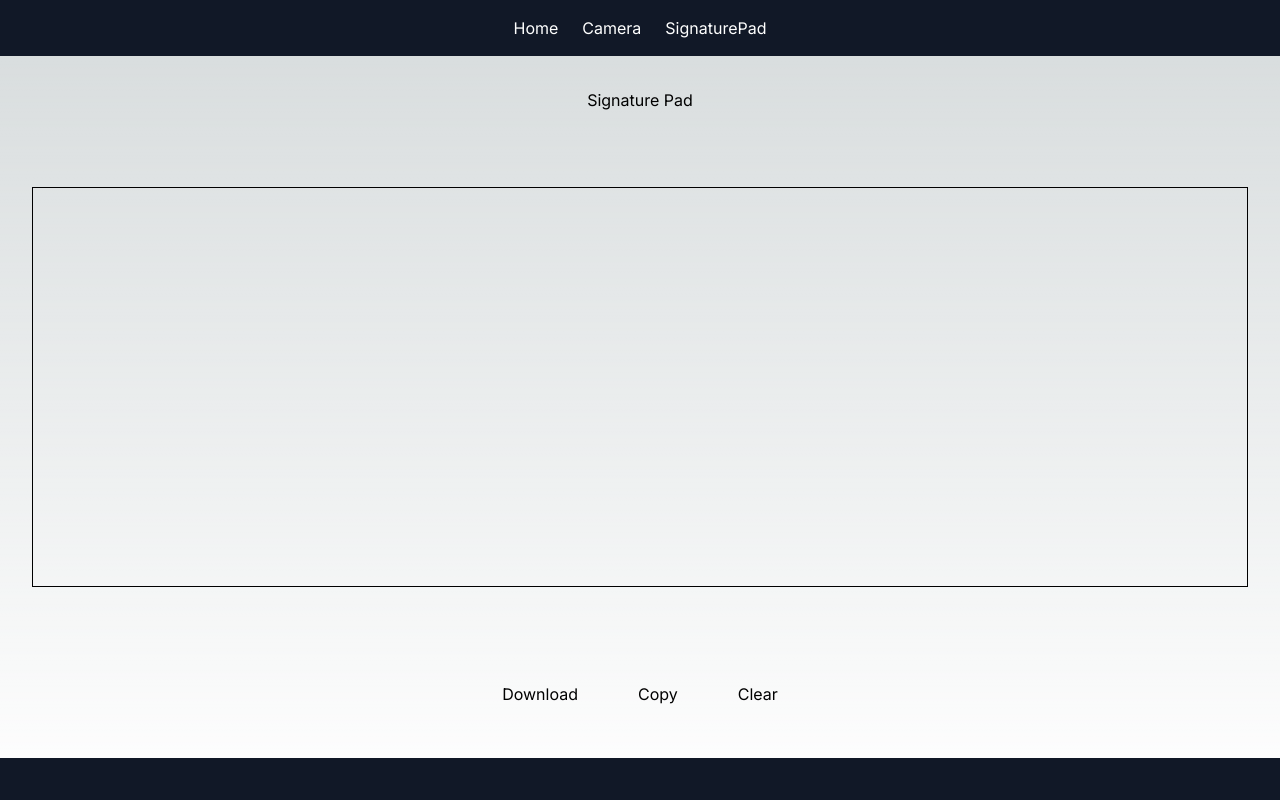
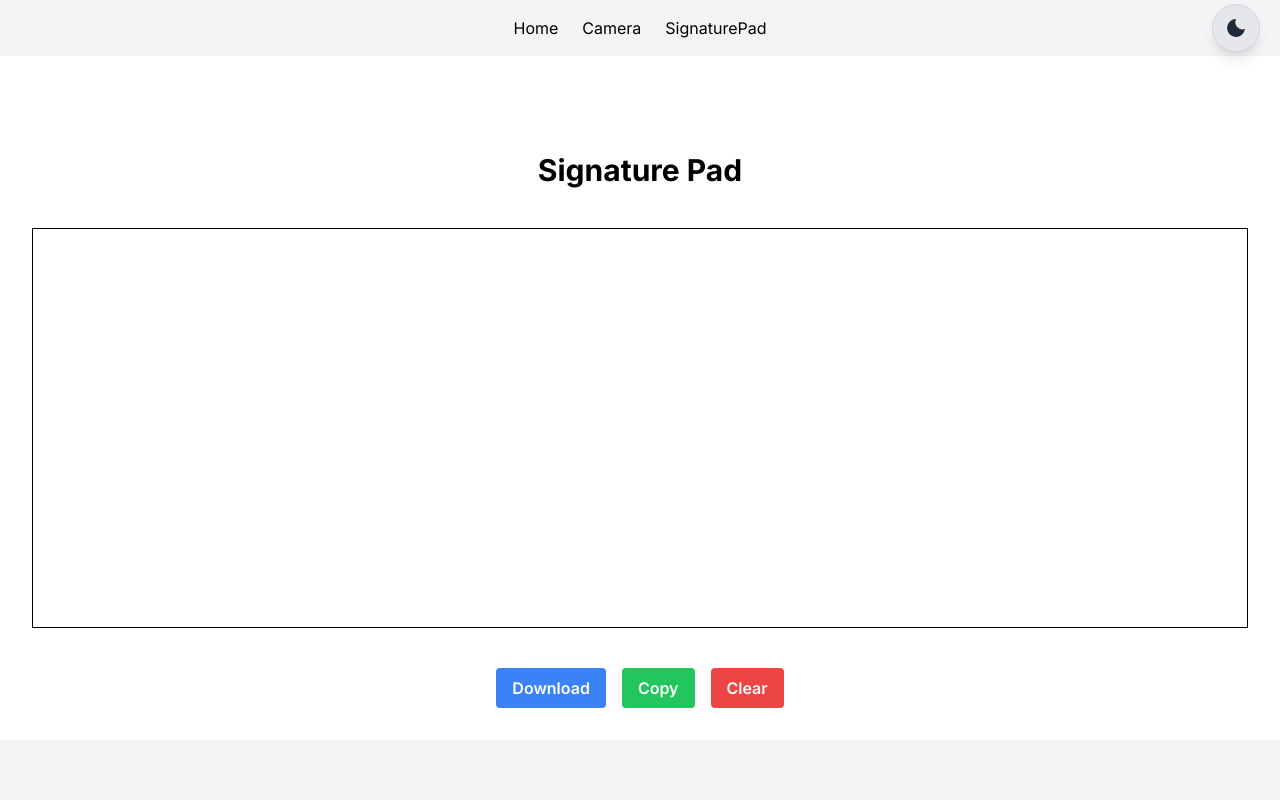
Before and after one commit to jovylle/wanabusful, a Next.js app: page /signature in a window 1280 px wide. Shown: the top 800 px of the page. Built offline with nearby package versions, Linux system fonts and the light colour scheme.

Commit message:
better styling add dark mode

```diff
--- a/src/app/globals.css
+++ b/src/app/globals.css
@@ -1,39 +1,15 @@
 @tailwind base;
 @tailwind components;
 @tailwind utilities;
-
-:root {
-  --foreground-rgb: 0, 0, 0;
-  --background-start-rgb: 214, 219, 220;
-  --background-end-rgb: 255, 255, 255;
-}
-
-@media (prefers-color-scheme: dark) {
-  :root {
-    --foreground-rgb: 255, 255, 255;
-    --background-start-rgb: 0, 0, 0;
-    --background-end-rgb: 0, 0, 0;
-  }
-}
-
-body {
-  color: rgb(var(--foreground-rgb));
-  background: linear-gradient(
-      to bottom,
-      transparent,
-      rgb(var(--background-end-rgb))
-    )
-    rgb(var(--background-start-rgb));
-}
-
-@layer utilities {
-  .text-balance {
-    text-wrap: balance;
-  }
-}
 
 html,
 body,
 #__next {
   height: 100%;
 }
+/* You might define your dark mode custom properties like this */
+/* .dark {
+  --foreground-rgb: 255, 255, 255;
+  --background-start-rgb: 0, 0, 0;
+  --background-end-rgb: 0, 0, 0;
+} */
--- a/src/app/signature/page.js
+++ b/src/app/signature/page.js
@@ -2,7 +2,6 @@
 
 import { useRef, useState, useEffect } from 'react';
 import Layout from '../../components/Layout';
-import styles from '../../styles/Signature.module.css';
 
 export default function Signature () {
   const canvasRef = useRef(null);
@@ -11,11 +10,11 @@ export default function Signature () {
   useEffect(() => {
     const canvas = canvasRef.current;
     const ctx = canvas.getContext('2d');
-    // Set the canvas dimensions to match the CSS dimensions
+    // Set the canvas dimensions to match the rendered size
     canvas.width = canvas.offsetWidth;
     canvas.height = canvas.offsetHeight;
-    ctx.lineWidth = 2; // Set the line width for drawing
-    ctx.lineCap = 'round'; // Set the line cap style
+    ctx.lineWidth = 2;
+    ctx.lineCap = 'round';
   }, []);
 
   const startDrawing = (event) => {
@@ -63,20 +62,39 @@ export default function Signature () {
 
   return (
     <Layout>
-      <h1>Signature Pad</h1>
-      <div className={styles.container}>
+      <h1 className="mt-8 mb-4 text-3xl font-bold text-center">Signature Pad</h1>
+      <div
+        className="flex justify-center items-center mx-auto max-w-screen-xl my-10"
+      >
         <canvas
           ref={canvasRef}
-          className={styles.canvas}
           onMouseDown={startDrawing}
           onMouseMove={draw}
           onMouseUp={stopDrawing}
           onMouseOut={stopDrawing}
+          className="border border-black w-full h-[400px] cursor-crosshair bg-white"
         ></canvas>
       </div>
-      <button className={styles.button} onClick={downloadImage}>Download</button>
-      <button className={styles.button} onClick={copyImage}>Copy</button>
-      <button className={styles.button} onClick={clearCanvas}>Clear</button>
+      <div className="flex justify-center mt-4 space-x-4">
+        <button
+          onClick={downloadImage}
+          className="rounded bg-blue-500 px-4 py-2 font-semibold text-white transition hover:bg-blue-600"
+        >
+          Download
+        </button>
+        <button
+          onClick={copyImage}
+          className="rounded bg-green-500 px-4 py-2 font-semibold text-white transition hover:bg-green-600"
+        >
+          Copy
+        </button>
+        <button
+          onClick={clearCanvas}
+          className="rounded bg-red-500 px-4 py-2 font-semibold text-white transition hover:bg-red-600"
+        >
+          Clear
+        </button>
+      </div>
     </Layout>
   );
 }
--- /dev/null
+++ b/src/components/DarkModeToggle.js
@@ -0,0 +1,43 @@
+"use client";
+import { useEffect, useState } from 'react';
+
+export default function DarkModeToggle () {
+  const [isDark, setIsDark] = useState(false);
+
+  useEffect(() => {
+    if (isDark) {
+      document.documentElement.classList.add('dark');
+    } else {
+      document.documentElement.classList.remove('dark');
+    }
+  }, [isDark]);
+
+  return (
+    <button
+      onClick={() => setIsDark(prev => !prev)}
+      className="fixed top-1 right-5 bg-gray-200 dark:bg-gray-800 border border-gray-300 dark:border-gray-700 text-gray-800 dark:text-gray-200 hover:bg-gray-300 dark:hover:bg-gray-700 transition-all duration-300 shadow-lg rounded-full h-12 w-12 flex items-center justify-center"
+    >
+      {isDark ? (
+        // Sun icon (for light mode)
+        <svg
+          xmlns="http://www.w3.org/2000/svg"
+          fill="currentColor"
+          viewBox="0 0 24 24"
+          className="h-6 w-6"
+        >
+          <path d="M12 4.354a.75.75 0 01.75.75v1.036a.75.75 0 01-1.5 0V5.104A.75.75 0 0112 4.354zM6.221 6.221a.75.75 0 011.06 0l.732.733a.75.75 0 11-1.06 1.06l-.732-.733a.75.75 0 010-1.06zM4.354 12a.75.75 0 01.75-.75h1.036a.75.75 0 010 1.5H5.104A.75.75 0 014.354 12zm1.867 5.778a.75.75 0 01.533-.22.75.75 0 01.533.22l.732.733a.75.75 0 11-1.06 1.06l-.733-.733a.75.75 0 01-.533-.84v-.012zm5.778 1.867a.75.75 0 01.75.75v1.036a.75.75 0 01-1.5 0v-1.036a.75.75 0 01.75-.75zm5.778-1.867a.75.75 0 010 1.06l-.733.733a.75.75 0 11-1.06-1.06l.733-.733a.75.75 0 011.06 0zM19.646 12a.75.75 0 01.75.75h1.036a.75.75 0 010 1.5h-1.036a.75.75 0 01-.75-.75.75.75 0 01.75-.75zM17.657 6.221a.75.75 0 011.06 0l.733.732a.75.75 0 11-1.06 1.06l-.733-.733a.75.75 0 010-1.06zM12 8a4 4 0 100 8 4 4 0 000-8z" />
+        </svg>
+      ) : (
+        // Simplified Moon icon (for dark mode)
+        <svg
+          xmlns="http://www.w3.org/2000/svg"
+          fill="currentColor"
+          viewBox="0 0 24 24"
+          className="h-6 w-6"
+        >
+          <path d="M21 12.79A9 9 0 1112.21 3a7 7 0 008.79 9.79z" />
+        </svg>
+      )}
+    </button>
+  );
+}
--- a/src/components/Footer.js
+++ b/src/components/Footer.js
@@ -1,12 +1,12 @@
 export default function Footer () {
   return (
-    <footer className="bg-gray-900 text-white py-4 text-center">
+    <footer className="dark:bg-gray-900 bg-gray-100 dark:text-white text-black py-4 text-center">
       <div className="container mx-auto">
         {/* About Section */}
         <section className="grid md:grid-cols-2 gap-8 mt-12">
           <div>
             <h2 className="text-2xl font-semibold">About This Site</h2>
-            <p className="mt-4 text-gray-300">
+            <p className="mt-4 dark:text-gray-300 text-black">
               This site is a curated collection of handy online tools, built to showcase modern web development techniques with Next.js and Tailwind CSS.
             </p>
             <br />
@@ -22,7 +22,7 @@ export default function Footer () {
           </div>
           <div>
             <h2 className="text-2xl font-semibold">About Us</h2>
-            <p className="mt-4 text-gray-300">
+            <p className="mt-4 dark:text-gray-300 text-black">
               We are a passionate team of web developers hunting for career opportunities and building dynamic, responsive websites using modern technologies.
             </p>
             <br />
--- a/src/components/Header.js
+++ b/src/components/Header.js
@@ -3,7 +3,7 @@ import Link from 'next/link';
 
 export default function Header () {
   return (
-    <header className="bg-gray-900 text-white py-4">
+    <header className="bg-gray-100 dark:bg-gray-900 dark:text-white py-4">
       <nav className="container mx-auto flex justify-center space-x-6">
         <Link href="/" className="hover:text-gray-300">
           Home
--- a/src/components/Layout.js
+++ b/src/components/Layout.js
@@ -1,11 +1,15 @@
-// src/components/Layout.js
+//// filepath: /c:/Users/me/fore/lab/wanabusful/src/components/Layout.js
 import Header from './Header';
 import Footer from './Footer';
+import DarkModeToggle from './DarkModeToggle';
 
 export default function Layout ({ children }) {
   return (
-    <div className="flex flex-col min-h-screen">
+    <div className="flex flex-col min-h-screen dark:bg-gray-800 dark:text-white">
       <Header />
+      <div className="container mx-auto p-4 flex justify-end">
+        <DarkModeToggle />
+      </div>
       <main className="flex-1 p-8 text-center">
         {children}
       </main>
--- a/src/styles/Signature.module.css
+++ /dev/null
@@ -1,23 +0,0 @@
-.canvas {
-  border: 1px solid #000;
-  width: 100%;
-  height: 400px;
-  cursor: crosshair;
-}
-
-.button {
-  margin: 10px;
-  padding: 10px 20px;
-  font-size: 16px;
-  cursor: pointer;
-}
-
-.container {
-  display: flex;
-  justify-content: center;
-  align-items: center;
-  height: calc(100vh - 250px); /* Full viewport height minus 100px */
-  overflow: hidden; /* Hide overflow if video exceeds container */
-  max-width: 1280px;
-  margin: 0 auto;
-}
--- a/tailwind.config.js
+++ b/tailwind.config.js
@@ -1,5 +1,7 @@
+// filepath: /c:/Users/me/fore/lab/wanabusful/tailwind.config.js
 /** @type {import('tailwindcss').Config} */
 module.exports = {
+  darkMode: 'class', // enable class-based dark mode
   content: [
     "./src/pages/**/*.{js,ts,jsx,tsx,mdx}",
     "./src/components/**/*.{js,ts,jsx,tsx,mdx}",
@@ -9,8 +11,7 @@ module.exports = {
     extend: {
       backgroundImage: {
         "gradient-radial": "radial-gradient(var(--tw-gradient-stops))",
-        "gradient-conic":
-          "conic-gradient(from 180deg at 50% 50%, var(--tw-gradient-stops))",
+        "gradient-conic": "conic-gradient(from 180deg at 50% 50%, var(--tw-gradient-stops))",
       },
     },
   },
```
